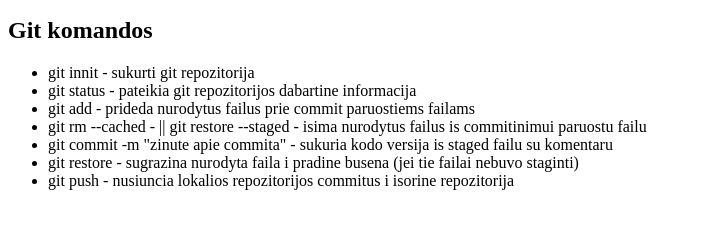
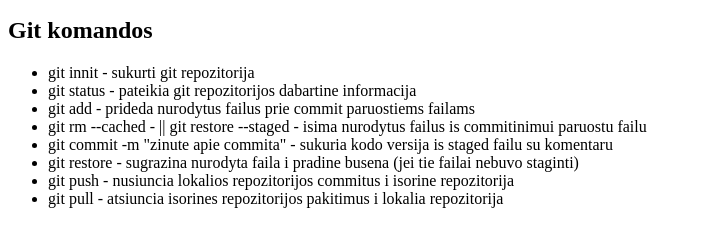
Before and after one commit to fAntomlt/git_ir_github_test, a plain HTML site: page 44 paskaita - 02.12 - Git ir Github/index.html in a window 1280 px wide. Shown: the part 106-352 px from the top of the page, without its empty margins (0-702 px from the left). Drawn offline with Linux system fonts and the light colour scheme.

Commit message:
pull komanda

```diff
--- a/44 paskaita - 02.12 - Git ir Github/index.html
+++ b/44 paskaita - 02.12 - Git ir Github/index.html
@@ -25,6 +25,7 @@
                 <li>git commit -m "zinute apie commita" - sukuria kodo versija is staged failu su komentaru</li>
                 <li>git restore - sugrazina nurodyta faila i pradine busena (jei tie failai nebuvo staginti)</li>
                 <li>git push - nusiuncia lokalios repozitorijos commitus i isorine repozitorija</li>
+                <li>git pull - atsiuncia isorines repozitorijos pakitimus i lokalia repozitorija</li>
             </ul>
         </section>
     </main>
```
